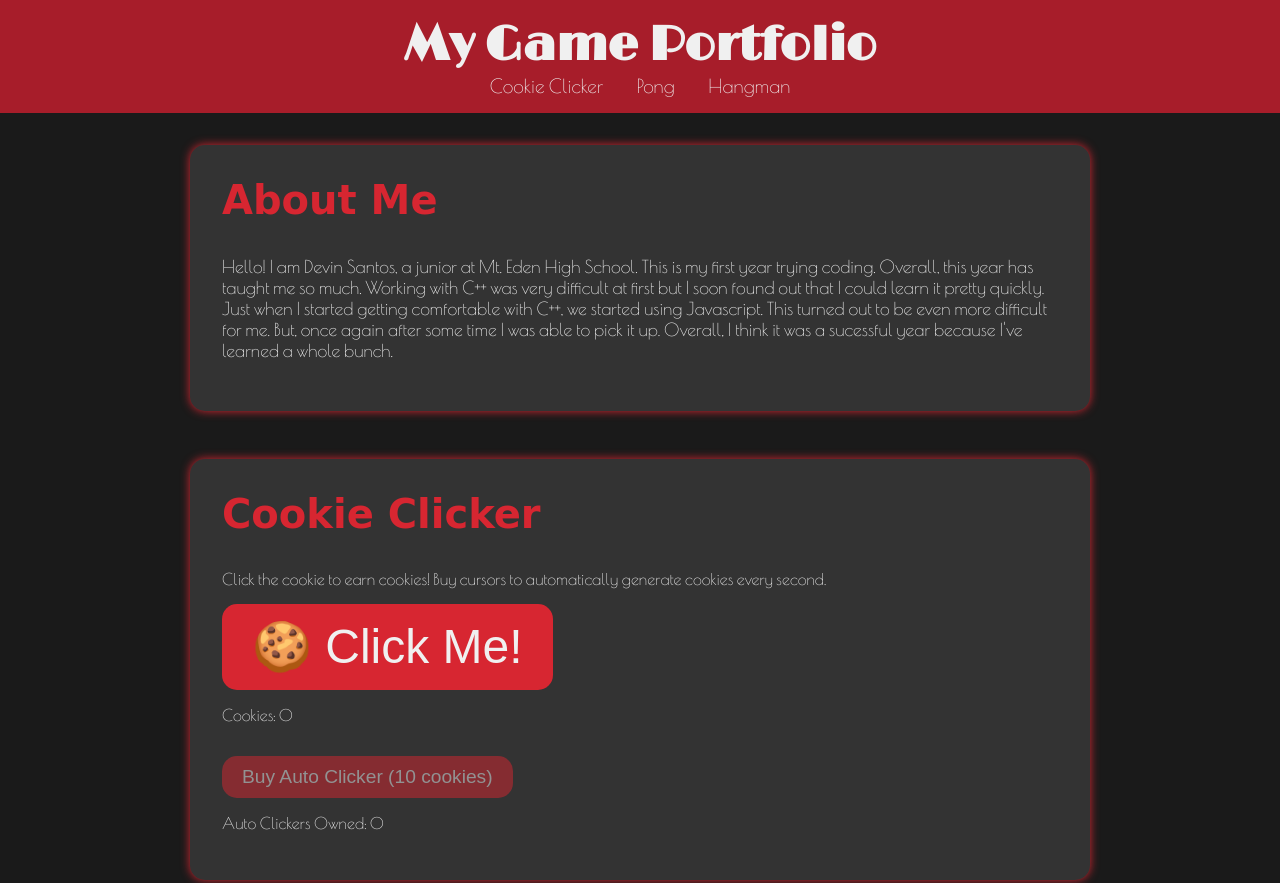
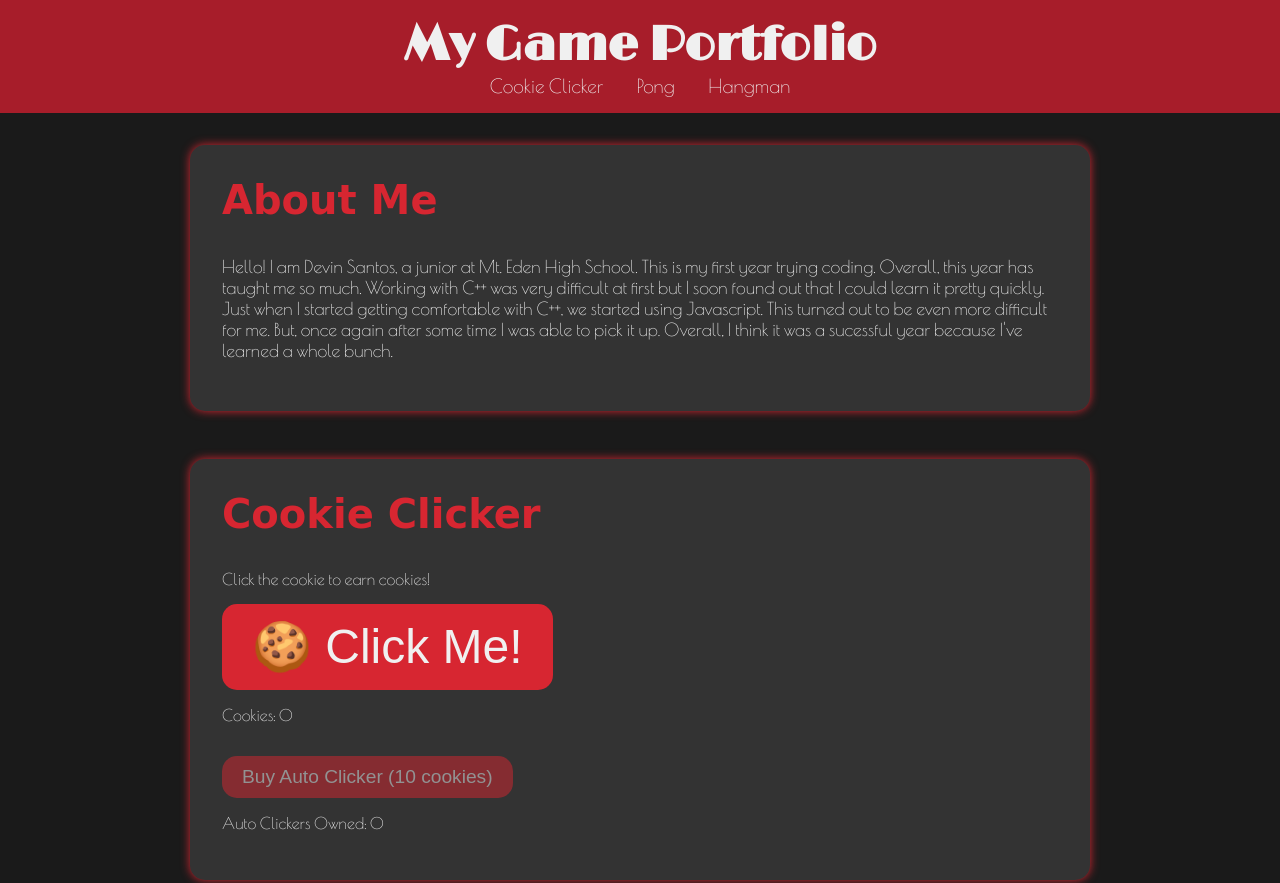
Before and after one commit to Devdadude/Final-Project1, a plain HTML site: page index.html in a window 1280 px wide. Shown: the top 883 px of the page. Drawn offline with nearby package versions, Linux system fonts and the light colour scheme; a web font is replaced by a local one.

Commit message:
Update index.html

```diff
--- a/index.html
+++ b/index.html
@@ -25,7 +25,7 @@
 
     <section id="cookieClicker" class="game-section">
   <h2>Cookie Clicker</h2>
-  <p>Click the cookie to earn cookies! Buy cursors to automatically generate cookies every second.</p>
+  <p>Click the cookie to earn cookies!</p>
   <button id="cookieBtn">🍪 Click Me!</button>
   <p>Cookies: <span id="cookieCount">0</span></p>
 
```
